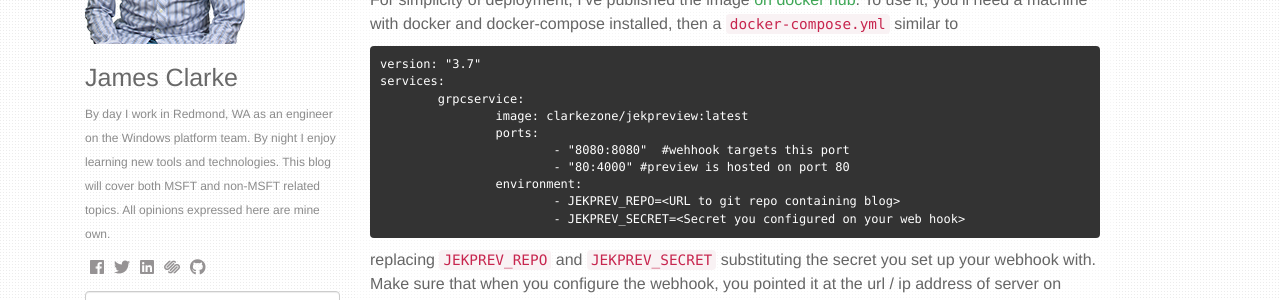
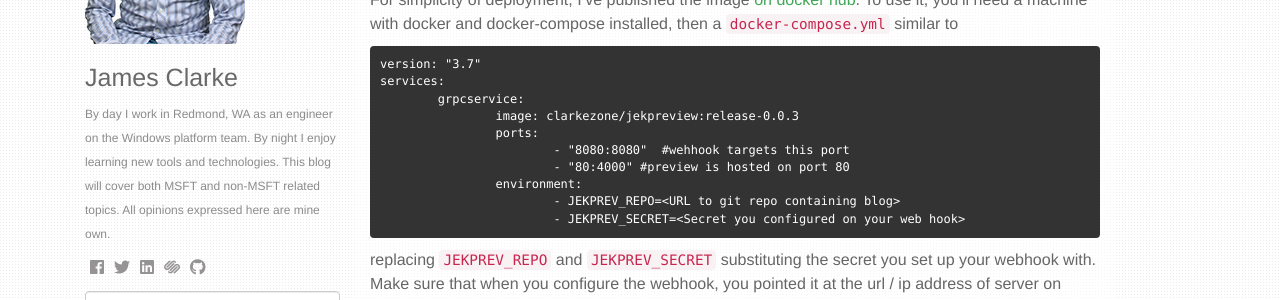
Before and after one commit to clarkezone/clarkezone.github.io, a Jekyll site: the page built from _posts/2020-02-23-previewing-jekyll-posts.md, in a window 1280 px wide and 900 px high, scrolled down 2794 px. Shown: the part 203-503 px from the top of the window. Built offline with Jekyll 4.4.1, drawn with Linux system fonts in a browser that asks for light colours; nearby versions of some CDN libraries; comment, search, counter and statistics services are not loaded.

Commit message:
update image

```diff
--- a/_posts/2020-02-23-previewing-jekyll-posts.md
+++ b/_posts/2020-02-23-previewing-jekyll-posts.md
@@ -98,7 +98,7 @@ For simplicity of deployment, I've published the image [on docker hub](https://h
 version: "3.7"
 services:
         grpcservice:
-                image: clarkezone/jekpreview:latest
+                image: clarkezone/jekpreview:release-0.0.3
                 ports:
                         - "8080:8080"  #wehhook targets this port
                         - "80:4000" #preview is hosted on port 80
```
